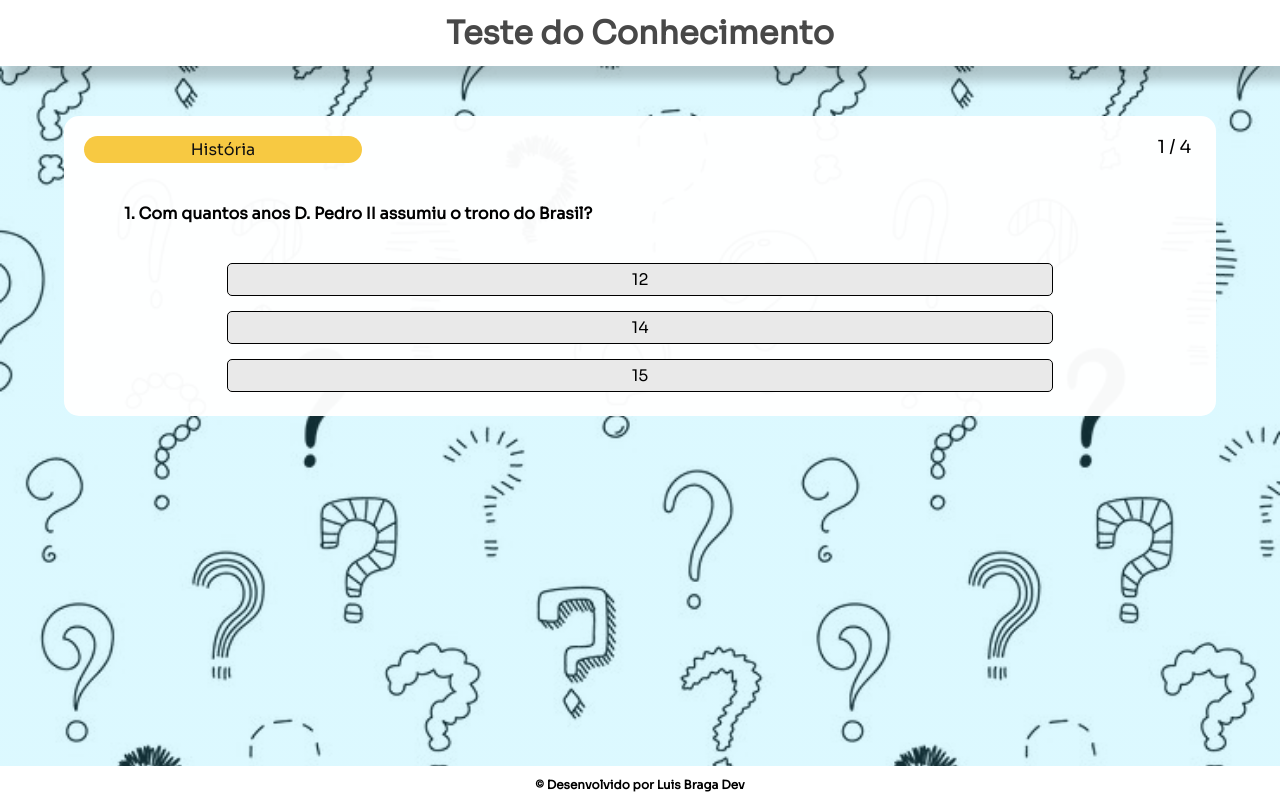
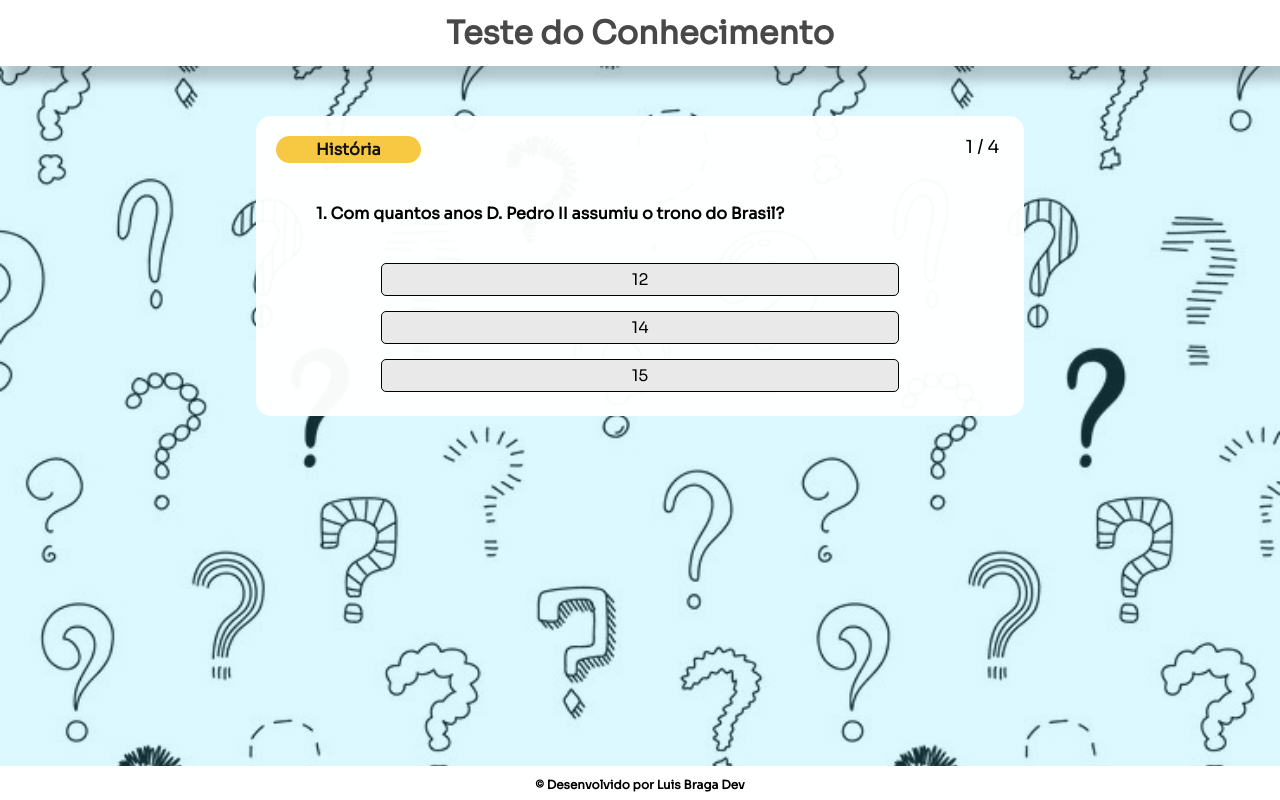
Before and after one commit to LuisBraga31/quizAppV2, a React (Vite) app: page /1 in a window 1280 px wide. Built offline with nearby package versions, Linux system fonts and the light colour scheme.

Commit message:
Corrigindo bugs

```diff
--- a/src/pages/DetailQuestion/detail.css
+++ b/src/pages/DetailQuestion/detail.css
@@ -24,10 +24,10 @@
 
 .tag {
     color: #111111;
+    font-weight: bold;
     display: flex;
     justify-content: center;
-    width: 25%;
-    padding: 3px 4px;
+    padding: 3px 40px;
     border-radius: 15px;
 }
 
@@ -123,7 +123,7 @@ button:hover {
 }
 
 
-@media (max-width: 6000px) {
+@media (max-width: 600px) {
     .questionContent {
         margin: 0 5%;
     }
--- a/src/pages/DetailQuestion/index.jsx
+++ b/src/pages/DetailQuestion/index.jsx
@@ -106,6 +106,7 @@ export default function DetailQuestion() {
     return (
         <main className="detailMain">
             { finalizado ?  (
+
                 <div className="finish">
                     <span> Você acertou {acertos} de 4 </span>
                     <div className="feedback">
@@ -125,23 +126,27 @@ export default function DetailQuestion() {
                     <button onClick={reiniciar}>Reiniciar</button>
                     <button className="voltar" onClick={voltar}> Voltar Menu </button>
                 </div>
+
             ) : (
+
                 <div className="questionContent">
                     <div className="questionTagAndIndex">
                         <span className="tag" style={{ backgroundColor: coresTema[detail.tag]}}> {perguntas[indexAtual].tag} </span>
-                        <span>  </span>
+
                         <span className="questionIndex"> {indexAtual+1} / {perguntas.length} </span>
                     </div>
                     <span className="questionDescribe"> {indexAtual+1}. {perguntas[indexAtual].question} </span>
                     <div className="answers">
                         {perguntas[indexAtual].answers.map((tema, index) => (
 
-                        <button key={index} data-correct={`${tema.correct}`} onClick={(e) => nextQuestion(e)} >
-                            {tema.option}
-                        </button>
+                            <button key={index} data-correct={`${tema.correct}`} onClick={(e) => nextQuestion(e)} >
+                                {tema.option}
+                            </button>
+
                         ))}
                     </div>
                 </div>
+
             )}
 
         </main>
--- a/src/pages/Home/index.jsx
+++ b/src/pages/Home/index.jsx
@@ -6,7 +6,7 @@ export default function Home() {
 
     return (
         <main className="home">
-            <h1> Temas </h1>
+            <h1> Escolha um Tema </h1>
             <TemasQuiz/>
         </main>
     )
```
